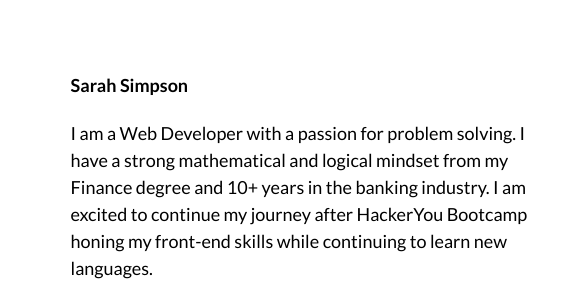
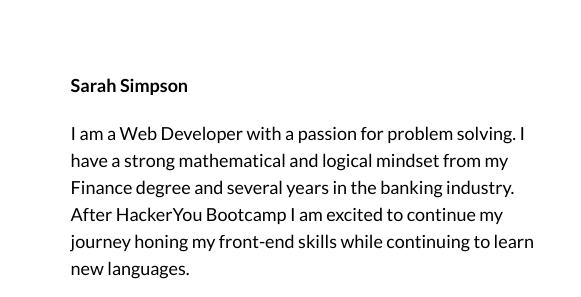
Before and after one commit to sarahsrs85/portfolio, a website: page index.html in a window 1280 px wide. Shown: the part 980-1277 px from the top of the page, 553-1134 px from the left. Drawn offline with nearby package versions, Linux system fonts and the light colour scheme; some packages are replaced by stand-ins of ours; files that its build step writes are made by us from their sources; a script that the page names is missing; files whose address does not match are found by name.

Commit message:
changed copy

```diff
--- a/index.html
+++ b/index.html
@@ -62,11 +62,10 @@
                         <img src="public/assets/sarah3.jpg" alt="">
                         <div class="aboutInfo">
                             <h4>Sarah Simpson</h4>
-                            <p>I am a Web Developer with a passion for problem solving. I have a strong mathematical and logical mindset from my Finance
-                            degree and 10+ years in the banking industry. I am excited to continue
-                            my journey after HackerYou Bootcamp honing my front-end skills while continuing to learn new languages. <p>Outside of work you
+                            <p>I am a Web Developer with a passion for problem solving. I have a strong mathematical and logical mindset from my Finance degree and several years in the banking industry. After HackerYou Bootcamp I am excited to continue my journey honing my front-end skills while continuing to learn new languages.</p>
+                            <p>Outside of work you
                             will find me performing stand up comedy or playing a wide selection of board games.</p>
-                            </p>
+
                             <ul>
                                 <li>
                                     <a href="mailto:sarah@sarahrsimpson.io?Subject=Hello" target="_top"><i class="fa fa-envelope" aria-hidden="true"></i>sarah@sarahsimpson.io</a>
```
